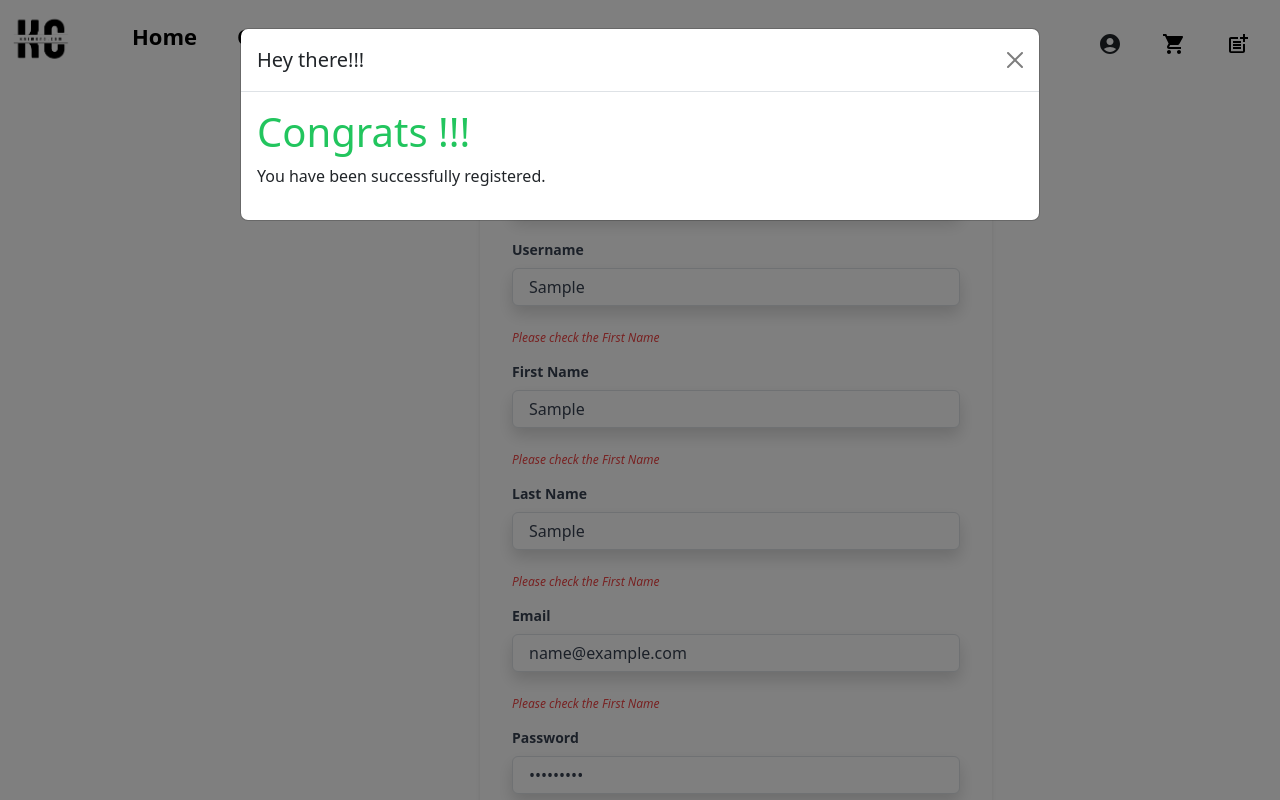
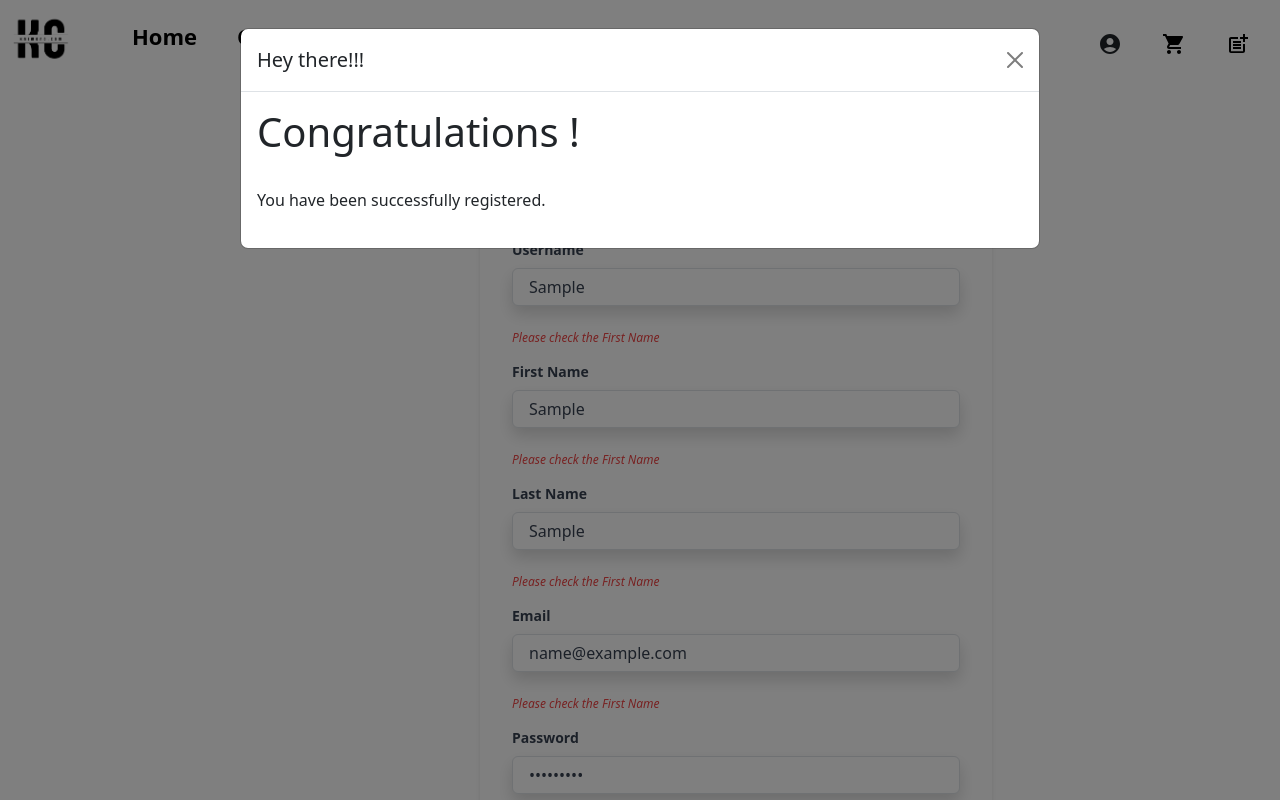
Before and after one commit to KartikAnand2804/ecommerce-app, a React (Create React App) app: page /signup in a window 1280 px wide. Both pictures are taken after typing "Sample", "Sample", "Sample", "name@example.com", "Sample123", "Sample123" into the empty fields and a click on the button "Register". Shown: the top 800 px of the page. Built offline with nearby package versions, Linux system fonts and the light colour scheme.

Commit message:
pop style

```diff
--- a/src/components/SignUp.js
+++ b/src/components/SignUp.js
@@ -47,8 +47,8 @@ export default function SignUp() {
                         Hey there!!!
                     </ModalHeader>
                     <ModalBody>
-                        <h1 class="text-green-500 ">Congrats !!!</h1>
-                        <p>You have been successfully registered.</p>
+                        <h1 class="text-black-500 ">Congratulations !</h1>
+                        <p class="pt-4 pb-1">You have been successfully registered.</p>
                     </ModalBody>
                 </Modal>
             </div>
@@ -120,7 +120,7 @@ export default function SignUp() {
                         })}
                             class="shadow appearance-none border border-red-500 rounded w-full py-2 px-3 text-gray-700 mb-3 leading-tight focus:outline-none focus:shadow-outline" {...register("firstName", { required: true, maxLength: 10 })} id="password" type="password" placeholder="******" />
                     </div>
-                    {errors.confirmpassword && <p className="text-red-500 text-xs italic">Please check the Password</p>}
+                    {errors.confirmpassword && <p className="text-red-500 text-xs italic">Please check the Password, password should be same</p>}
                     <div class="flex items-center justify-center">
                         <button onClick={() => setmodal(true) } class="bg-blue-500 hover:bg-blue-700 text-white font-bold py-2 px-4 rounded focus:outline-none focus:shadow-outline" type="submit">
                             Register
```
